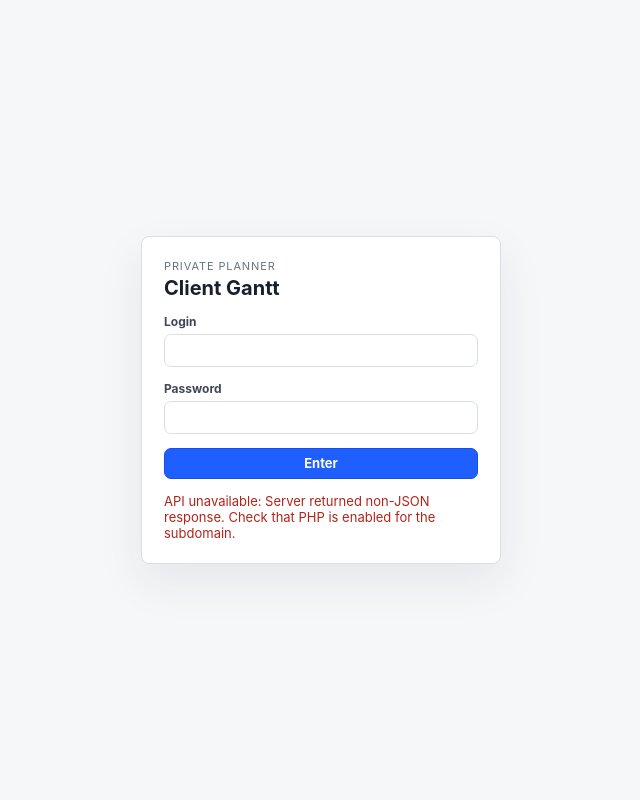
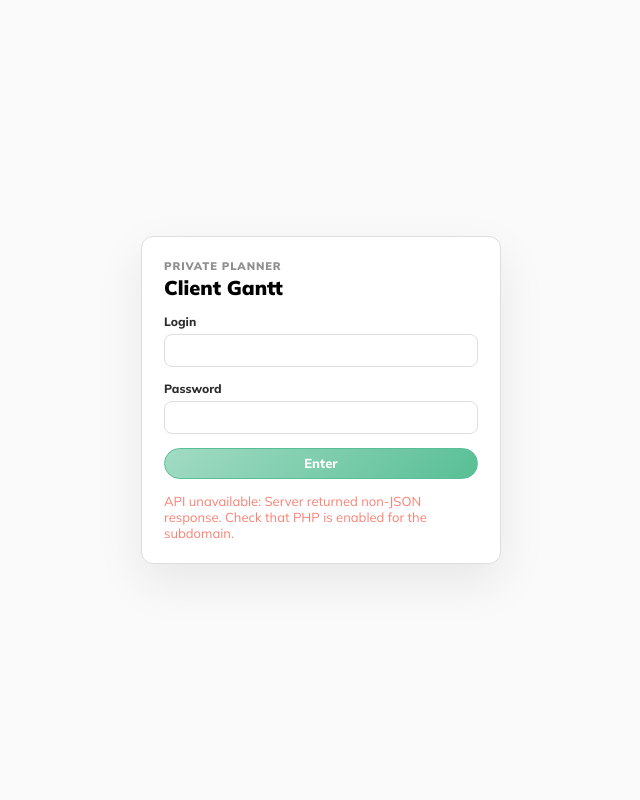
Before and after one commit to AnastasiaChe/client-gantt, a PHP site: page / in a window 1280 px wide. Shown: the whole page, without its empty margins (319-959 px from the left). Run offline with PHP 8.4, Linux system fonts and the light colour scheme.

Commit message:
Apply Figma skin tokens

```diff
--- a/public/index.html
+++ b/public/index.html
@@ -6,8 +6,11 @@
   <meta name="robots" content="noindex,nofollow,noarchive,nosnippet">
   <title>Client Gantt</title>
   <link rel="icon" href="favicon.svg" type="image/svg+xml">
+  <link rel="preconnect" href="https://fonts.googleapis.com">
+  <link rel="preconnect" href="https://fonts.gstatic.com" crossorigin>
+  <link rel="stylesheet" href="https://fonts.googleapis.com/css2?family=Mulish:wght@400;500;600;700;800;900&display=swap">
   <link rel="stylesheet" href="https://cdnjs.cloudflare.com/ajax/libs/font-awesome/6.5.2/css/all.min.css">
-  <link rel="stylesheet" href="styles.css?v=20260612-1340">
+  <link rel="stylesheet" href="styles.css?v=20260612-1515">
 </head>
 <body>
   <main id="login" class="login is-hidden">
@@ -151,6 +154,6 @@
     </section>
   </dialog>
 
-  <script src="app.js?v=20260612-1340"></script>
+  <script src="app.js?v=20260612-1515"></script>
 </body>
 </html>
--- a/public/styles.css
+++ b/public/styles.css
@@ -1,52 +1,78 @@
 :root {
   color-scheme: light;
-  --bg: #f6f7f9;
+  --bg: #ffffff;
+  --bg-darker: #fafafa;
+  --bg-disabled: #ededed;
   --panel: #ffffff;
-  --line: #d9dee7;
-  --muted: #697386;
-  --text: #18202f;
-  --text-soft: #3f4757;
-  --brand: #1f5eff;
-  --danger: #b42318;
-  --client: #2563eb;
-  --client-bg: #eff6ff;
-  --client-line: #93c5fd;
-  --project: #7c3aed;
-  --project-bg: #f5f3ff;
-  --project-line: #c4b5fd;
-  --stage: #d97706;
-  --stage-bg: #fff7ed;
-  --stage-line: #fdba74;
-  --task: #059669;
-  --task-bg: #ecfdf5;
-  --task-line: #6ee7b7;
+  --panel-tint: #e9fbff;
+  --panel-border: #daeef2;
+  --line: #dedede;
+  --muted: #909090;
+  --text: #000000;
+  --text-soft: #2c2c2c;
+  --brand: #58bf95;
+  --brand-light: #a2dbc4;
+  --danger: #fa8072;
+  --client: #3383c0;
+  --client-light: #7db3dc;
+  --client-bg: #f2f9ff;
+  --client-line: #b7d8f1;
+  --project: #ad7eaf;
+  --project-light: #d5bdd6;
+  --project-bg: #fbf4fb;
+  --project-line: #dfc4e0;
+  --stage: #d09850;
+  --stage-light: #e6c7a0;
+  --stage-bg: #fff8eb;
+  --stage-line: #edd0a1;
+  --task: #6ca99e;
+  --task-light: #accfc8;
+  --task-bg: #f1fbf8;
+  --task-line: #b9ddd6;
+  --status-planned: #757575;
+  --status-in-progress: #abd8f5;
+  --status-waiting: #eecd79;
+  --status-done: #58bf95;
+  --status-paused: #757575;
+  --hours-ok: #d3f7e8;
+  --hours-ok-text: #3ea078;
+  --hours-warning: #fff6de;
+  --hours-warning-text: #956422;
+  --hours-danger: #ffe0dd;
+  --hours-danger-text: #963131;
   --row: 34px;
   --day: 28px;
   --left: 430px;
-  font-family: Inter, ui-sans-serif, system-ui, -apple-system, BlinkMacSystemFont, "Segoe UI", sans-serif;
+  --card-radius: 8px;
+  --block-radius: 12px;
+  --modal-radius: 30px;
+  --button-radius: 100px;
+  --checkbox-radius: 4px;
+  --shadow: 0 18px 48px rgba(0, 0, 0, .08);
+  font-family: Mulish, Helvetica, Arial, sans-serif;
 }
 
 * { box-sizing: border-box; }
-body { margin: 0; background: var(--bg); color: var(--text); font-size: 13px; }
+body { margin: 0; background: var(--bg-darker); color: var(--text); font-size: 13px; }
 button, input, select, textarea { font: inherit; }
 button, .button {
-  border: 1px solid #174ee7;
-  background: var(--brand);
+  border: 1px solid var(--brand);
+  background: linear-gradient(135deg, var(--brand-light), var(--brand));
   color: white;
-  border-radius: 7px;
+  border-radius: var(--button-radius);
   padding: 7px 10px;
-  font-weight: 650;
+  font-weight: 800;
   cursor: pointer;
   text-decoration: none;
   line-height: 1.15;
 }
-button:hover, .button:hover { filter: brightness(.96); }
+button:hover, .button:hover { filter: brightness(.97); }
 .secondary { background: #fff; color: var(--text); border-color: var(--line); }
-.danger { color: var(--danger); border-color: #f0b8b1; }
+.danger { color: var(--hours-danger-text); border-color: #f3c4bd; }
 .is-hidden { display: none !important; }
-.eyebrow { margin: 0 0 3px; color: var(--muted); font-size: 11px; letter-spacing: .08em; text-transform: uppercase; }
+.eyebrow { margin: 0 0 3px; color: var(--muted); font-size: 11px; font-weight: 900; letter-spacing: .08em; text-transform: uppercase; }
 h1, h2 { margin: 0; letter-spacing: 0; }
-h1 { font-size: 20px; line-height: 1.2; }
+h1 { font-size: 20px; line-height: 1.2; font-weight: 900; }
 h2 { font-size: 16px; }
 
 .login { min-height: 100vh; display: grid; place-items: center; padding: 24px; }
@@ -57,20 +83,20 @@ h2 { font-size: 16px; }
   padding: 22px;
   background: var(--panel);
   border: 1px solid var(--line);
-  border-radius: 8px;
-  box-shadow: 0 18px 45px rgba(24, 32, 47, .08);
+  border-radius: var(--block-radius);
+  box-shadow: var(--shadow);
 }
-label { display: grid; gap: 5px; color: var(--text-soft); font-size: 12px; font-weight: 650; }
+label { display: grid; gap: 5px; color: var(--text-soft); font-size: 12px; font-weight: 800; }
 input, select, textarea {
   width: 100%;
   border: 1px solid var(--line);
-  border-radius: 7px;
+  border-radius: var(--card-radius);
   padding: 8px 9px;
   color: var(--text);
   background: #fff;
 }
 input[readonly] {
-  background: #f3f6fb;
+  background: var(--bg-disabled);
   color: var(--muted);
 }
 textarea { min-height: 78px; resize: vertical; }
```
Also changed, not shown: other parts of public/styles.css (+68 -68 lines).
